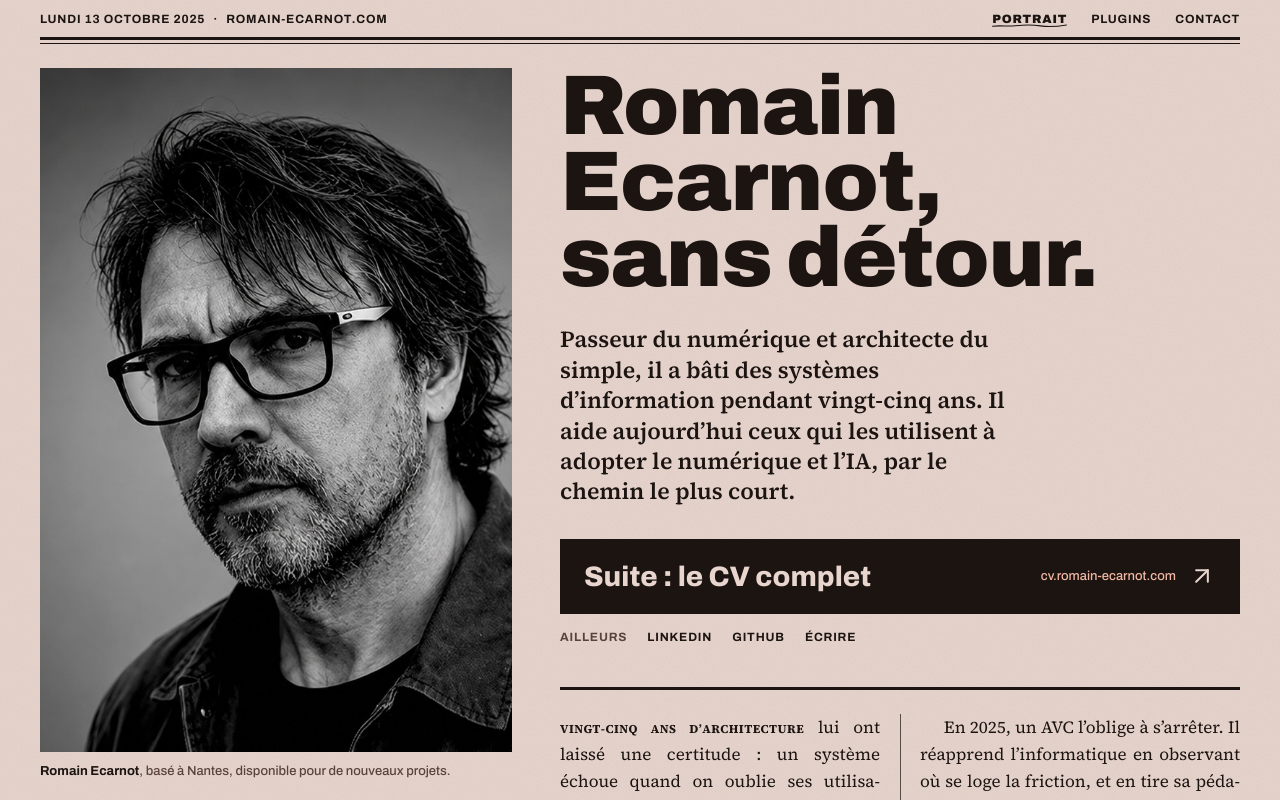
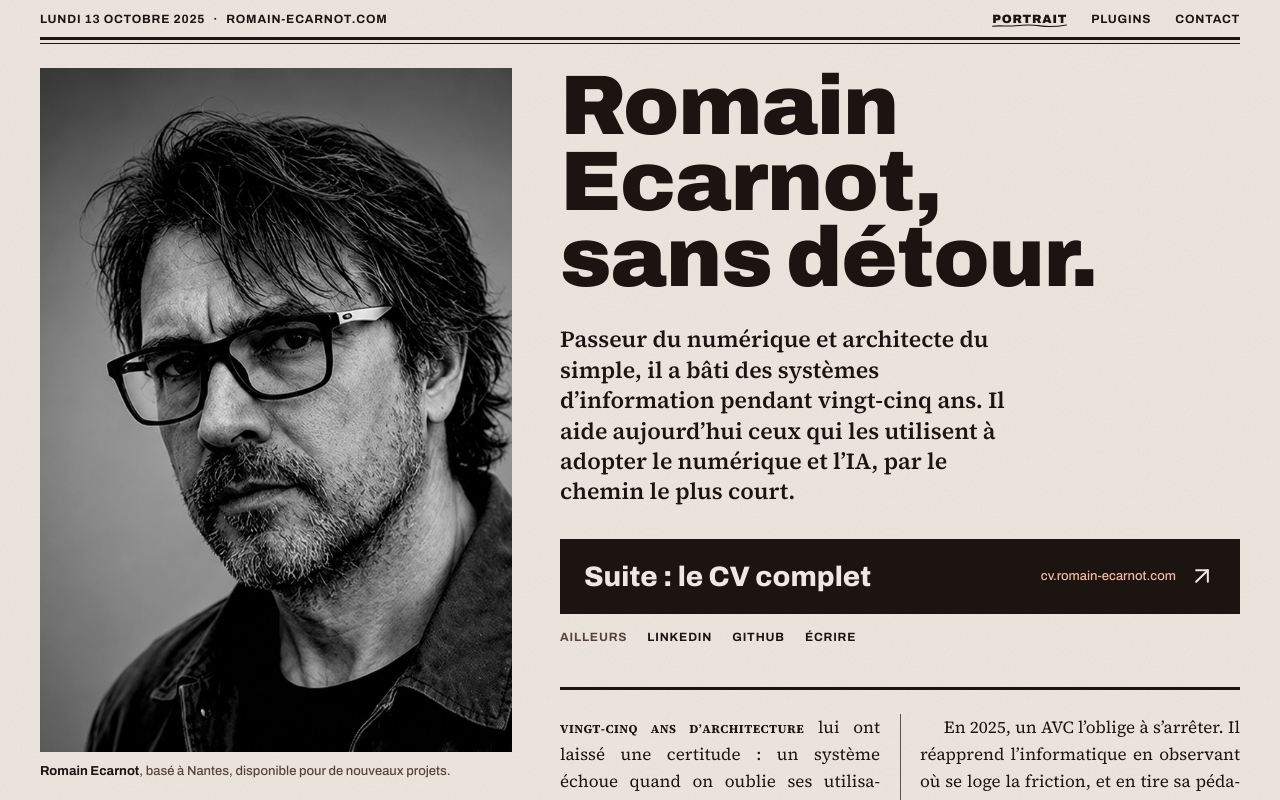
Before and after one commit to eRom/linktree, a Next.js app: page / in a window 1280 px wide. Shown: the top 800 px of the page. Built offline with nearby package versions, Linux system fonts and the light colour scheme.

Commit message:
Update globals.css

```diff
--- a/src/app/globals.css
+++ b/src/app/globals.css
@@ -6,7 +6,7 @@
  * encre) est réservé à l'action principale de chaque page.
  */
 @theme {
-  --color-paper: oklch(0.885 0.022 43);
+  --color-paper: oklch(0.935 0.012 65);
   --color-paper-deep: oklch(0.83 0.072 40);
   --color-ink: oklch(0.2 0.014 40);
   --color-ink-soft: oklch(0.4 0.035 42);
```
